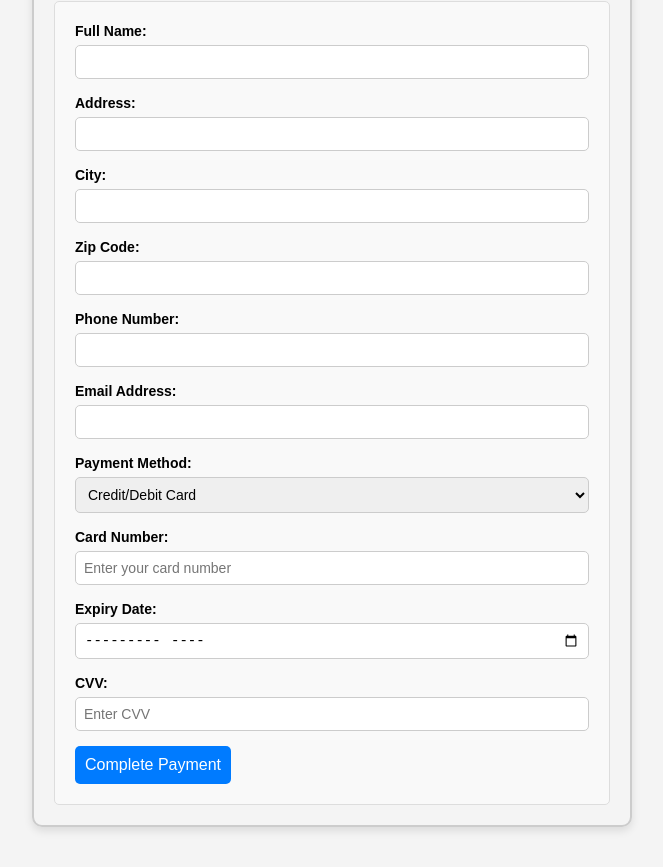
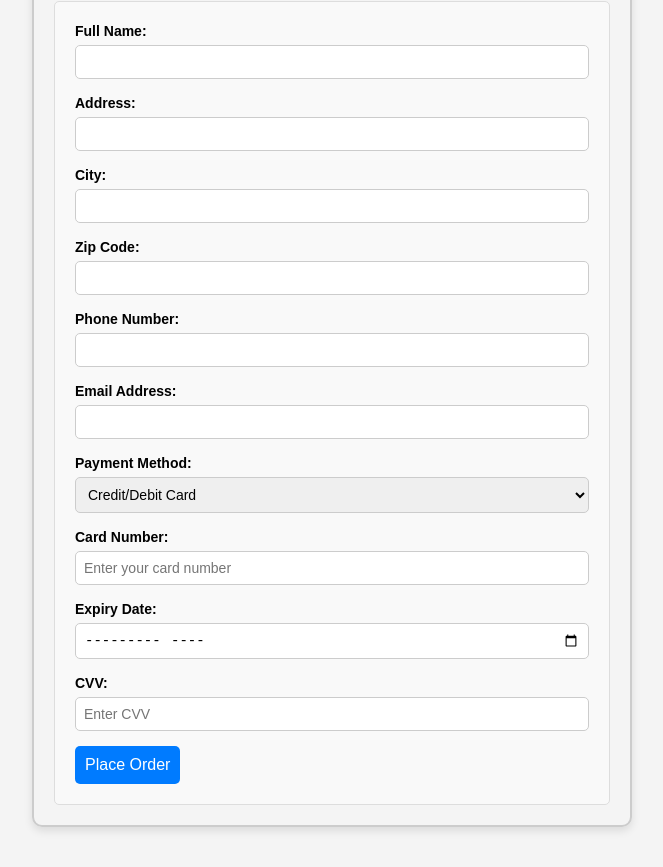
Before and after one commit to Rajarajeshwari-B/flipkart-website, a React (Create React App) app: page /payment in a window 1280 px wide. Shown: the part 209-1076 px from the top of the page, without its empty margins (308-971 px from the left). Built offline with nearby package versions, Linux system fonts and the light colour scheme; the HTML template or start-up script is replaced by a standard one.

Commit message:
Update Paymentpage.js

```diff
--- a/src/Paymentpage.js
+++ b/src/Paymentpage.js
@@ -1,7 +1,7 @@
 import React, { useState } from 'react';
 import './PaymentPage.css';
 
-const PaymentPage = () => {
+const PaymentPage = ({ onReset }) => {
   // State to store form values
   const [formData, setFormData] = useState({
     name: '',
@@ -25,9 +25,12 @@ const PaymentPage = () => {
   // Handle form submission
   const handleSubmit = (e) => {
     e.preventDefault();
-    // Process the payment here or show confirmation
+    // Process the payment logic here
     alert('Payment processed successfully!');
+    window.location.href = "/";
   };
+
+
 
   return (
     <div className="payment-page">
@@ -160,7 +163,7 @@ const PaymentPage = () => {
 
         <div className="form-actions">
           <button type="submit" className="submit-button">
-            Complete Payment
+            Place Order
           </button>
         </div>
       </form>
```
